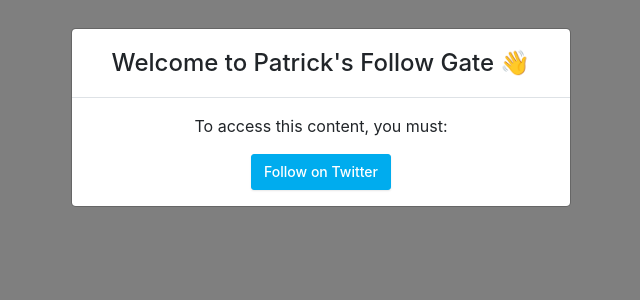
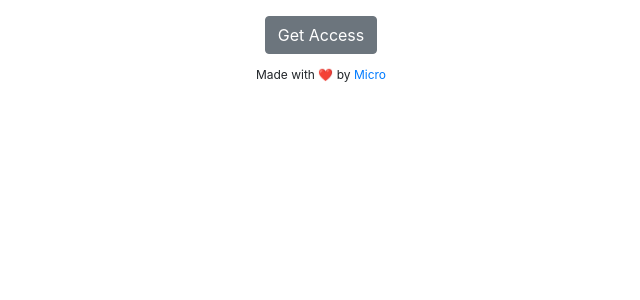
Before and after one commit to patrickxrivera/doorway-app, a React (Create React App) app in the folder frontend/: page / in a window 1280 px wide. Shown: the top 300 px of the page, without its empty margins (319-959 px from the left). Built offline with nearby package versions, Linux system fonts and the light colour scheme.

Commit message:
Wire up your position endpoint

```diff
--- a/frontend/src/api/user.js
+++ b/frontend/src/api/user.js
@@ -1,13 +1,17 @@
-import axios from "axios";
-import { SAVE_EMAIL } from "../utils/endpoints";
-import ErrorLogger from "../services/error-logger";
+import { GET_POSITION } from "../utils/endpoints";
+import { getErrorMessageFromResponse } from "../utils/helpers";
+import * as Sentry from "@sentry/react";
+import api from "../services/api";
 
-export const saveEmail = async (email) => {
+export const getPosition = async () => {
     try {
-        const res = await axios.post(SAVE_EMAIL, { email });
-        return res.data;
+        const res = await api.get(GET_POSITION);
+
+        const { position } = res.data;
+
+        return position;
     } catch (e) {
-        ErrorLogger.send(e, { email });
+        Sentry.captureMessage(getErrorMessageFromResponse(e));
         return null;
     }
 }
--- a/frontend/src/components/Modal/ConnectTwitterSuccess/index.js
+++ b/frontend/src/components/Modal/ConnectTwitterSuccess/index.js
@@ -10,7 +10,8 @@
 
 const buildReferralLink = (referralCode) => `https://usemicro.com?referral_code=${referralCode}`;
 
-function ConnectTwitterSuccess({ referralCode }) {
+function ConnectTwitterSuccess({ referralCode, position }) {
+    console.log({position})
     return (
         <React.Fragment>
             <Modal.Header style={styles.ModalHeader}>
@@ -18,7 +19,7 @@
             </Modal.Header>
             <Modal.Body>
                 <SectionContainer css={styles.SectionContainer}>
-                    <span>Congrats 🤗 You are <strong>#300</strong> in line</span>
+                    <span>Congrats 🤗 You are <strong>#{position}</strong> in line</span>
                     <span>Here is your referral link:</span>
                     <a href={buildReferralLink(referralCode)}>{buildReferralLink(referralCode)}</a>
                 </SectionContainer>
--- a/frontend/src/components/Widget/index.js
+++ b/frontend/src/components/Widget/index.js
@@ -1,6 +1,7 @@
 import React, { useState, useEffect } from 'react';
 import Modal from "../Modal";
 import styled from "styled-components";
+import Button from "react-bootstrap/Button";
 import queryStringParser from "qs"
 import { getAccessToken } from '../../api/twitter';
 import InitialStep from '../Modal/InitialStep';
@@ -9,6 +10,7 @@
 import ErrorLogger from '../../services/error-logger';
 import Cache from '../../services/cache';
 import { getReferralCode, redeemReferralCode } from '../../api/referral';
+import { getPosition } from '../../api/user';
 
 const STEPS = {
   INITIAL_STEP: () => InitialStep,
@@ -17,9 +19,10 @@
 }
 
 function Widget() {
-  const [show, setShow] = useState(true);
+  const [show, setShow] = useState(false);
   const [StepComponent, setStepComponent] = useState(STEPS.INITIAL_STEP);
   const [referralCode, setReferralCode] = useState(null);
+  const [position, setPosition] = useState(null);
 
   useEffect(() => {
     const handleTwitterRedirect = async ({ oauth_token, oauth_verifier }) => {
@@ -38,8 +41,10 @@
       }
 
       const generatedReferralCode = await getReferralCode();
+      const position = await getPosition();
 
       setReferralCode(generatedReferralCode);
+      setPosition(position);
 
       setStepComponent(STEPS.CONNECT_TWITTER_SUCCESS);
     }
@@ -53,6 +58,7 @@
       }
 
       try {
+        setShow(true);
         setStepComponent(STEPS.LOADING);
 
         const { oauth_token, oauth_verifier, referral_code } = res;
@@ -80,13 +86,20 @@
     handleQueryParams();
   }, []);
 
+  const handleShow = () => setShow(true);
+
   return (
     <Container>
+      <Button onClick={handleShow} variant="secondary">Get Access</Button>
+      <FooterContainer>
+        <span>Made with ❤️ by <a href="https://usemicro.com" target="_blank">Micro</a></span>
+      </FooterContainer>
       <Modal
         show={show}
         setShow={setShow}
         StepComponent={StepComponent}
         referralCode={referralCode}
+        position={position}
       />
     </Container>
   );
@@ -100,4 +113,9 @@
   align-items: center;
 `
 
+const FooterContainer = styled.div`
+  font-size: 12px;
+  margin-top: 12px
+`
+
 export default Widget;
--- a/frontend/src/utils/endpoints.js
+++ b/frontend/src/utils/endpoints.js
@@ -6,6 +6,8 @@
 
 export const GET_REFERRAL_CODE = '/referral/code';
 
+export const GET_POSITION = '/user/position';
+
 export const REDEEM_REFERRAL_CODE = '/referral/redeem';
 
 export const TWITTER_OAUTH_URL = "https://api.twitter.com/oauth/authorize";
```
